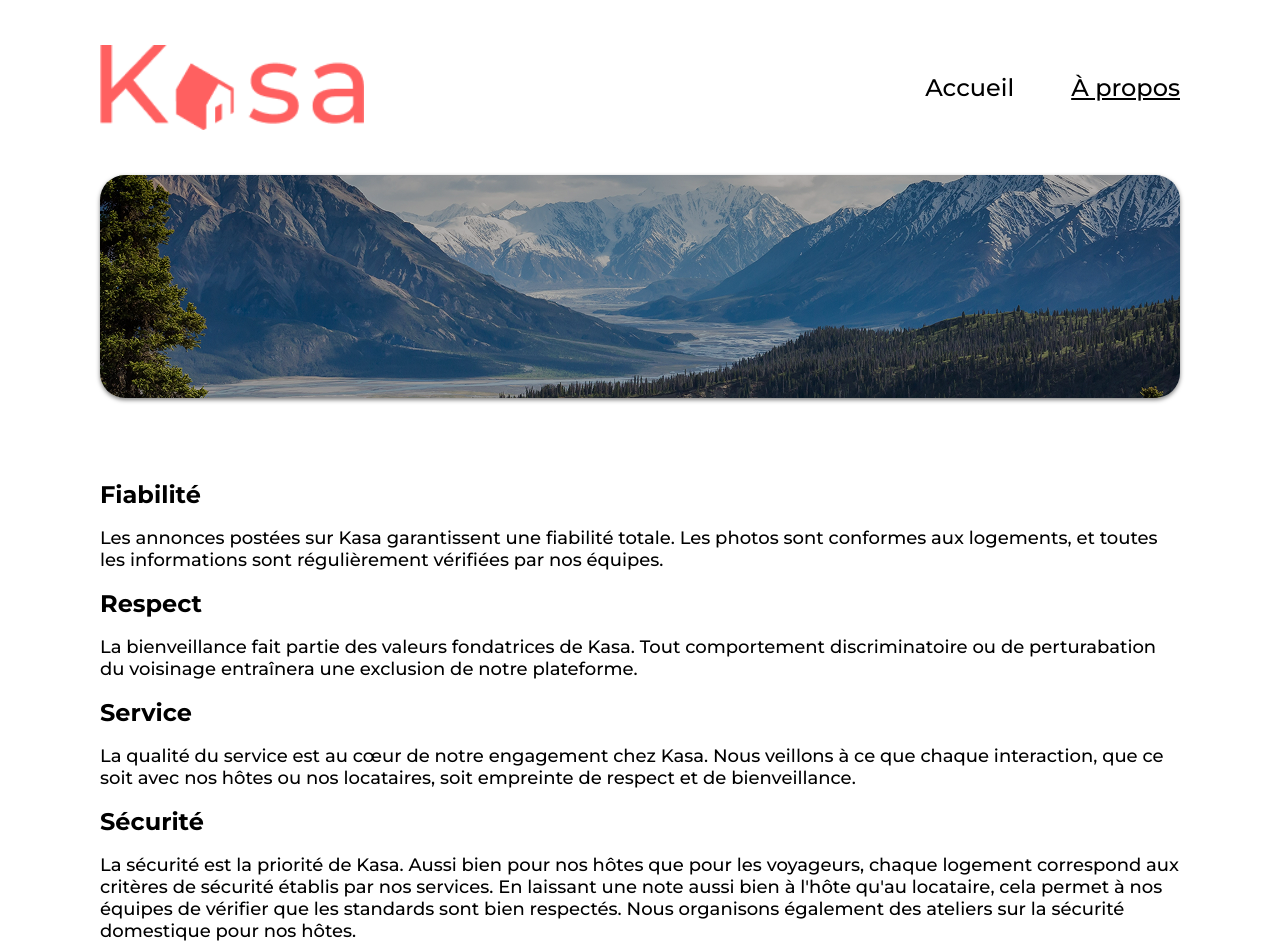
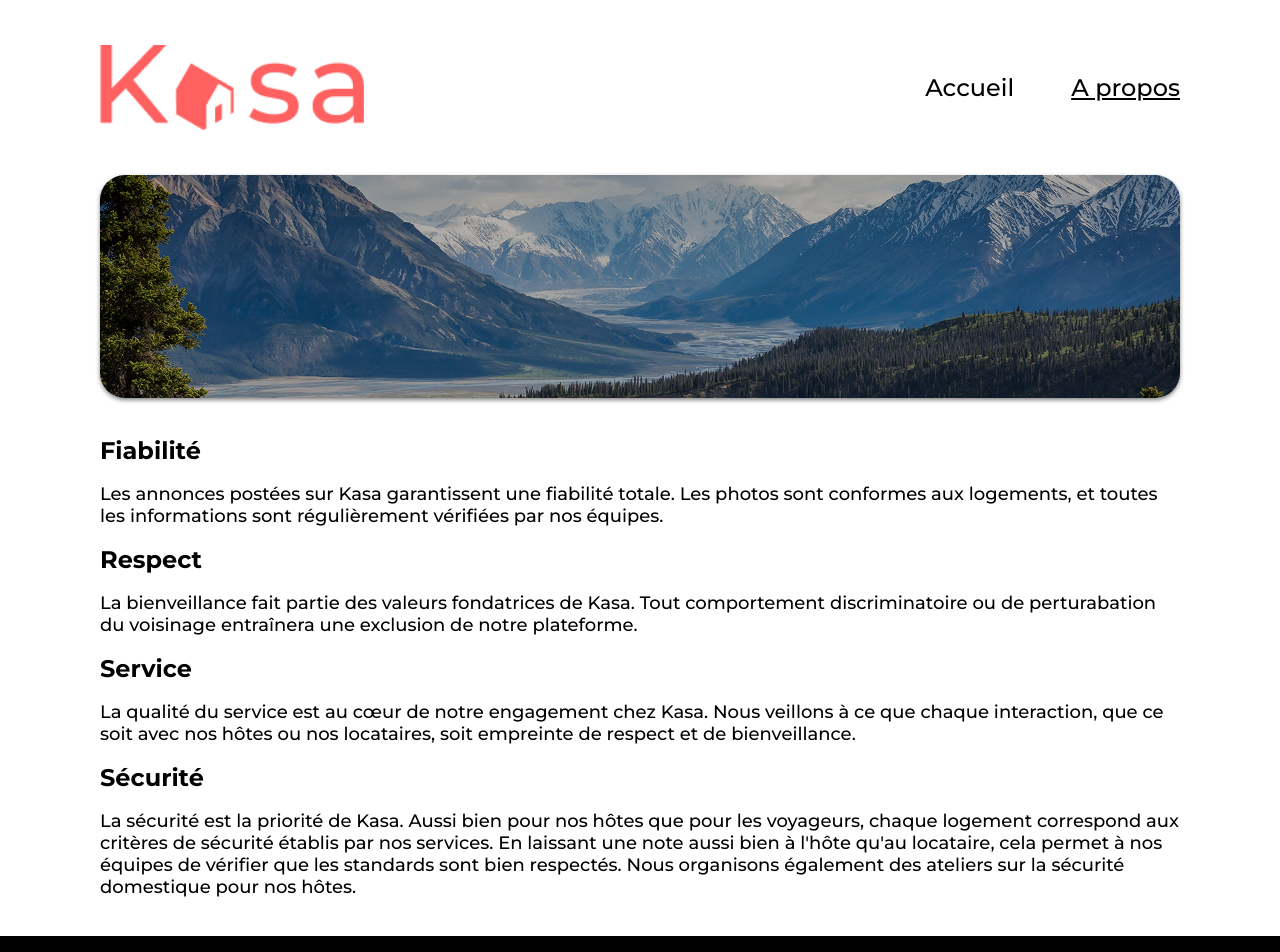
Before and after one commit to ericDev1o/kasa, a React (Vite) app: page /about in a window 1280 px wide. Shown: the top 952 px of the page. Built offline with nearby package versions, Linux system fonts and the light colour scheme.

Commit message:
About page values section top and bottom spacing is more compliant with Figma design.

```diff
--- a/src/assets/style/css/main.css
+++ b/src/assets/style/css/main.css
@@ -176,6 +176,17 @@
     grid-template-columns: repeat(3, 1fr);
   }
 }
+.values {
+  margin-top: 19px;
+  margin-bottom: 19px;
+}
+
+@media (min-width: 1024px) {
+  .values {
+    margin-top: 38px;
+    margin-bottom: 38px;
+  }
+}
 footer {
   padding: 66px 0 58px;
   display: flex;
@@ -217,6 +228,9 @@
 
 .headings-map-compliance {
   color: white;
+  line-height: 0;
+  margin-block-start: 0;
+  margin-block-end: 0;
 }
 
 @media (min-width: 1024px) {
--- /dev/null
+++ b/src/assets/style/scss/about.scss
@@ -0,0 +1,11 @@
+.values {
+    margin-top: 19px;
+    margin-bottom: 19px;
+}
+
+@media (min-width: 1024px) {
+    .values {
+        margin-top: 38px;
+        margin-bottom: 38px;
+    }
+}
--- a/src/assets/style/scss/main.scss
+++ b/src/assets/style/scss/main.scss
@@ -4,6 +4,7 @@
 @import 'banner.scss';
 @import 'card.scss';
 @import 'gallery.scss';
+@import 'about.scss';
 @import 'footer.scss';
 
 body, h2 {
@@ -31,6 +32,9 @@
 
 .headings-map-compliance {
     color: white;
+    line-height: 0;
+    margin-block-start: 0;
+    margin-block-end: 0;
 }
 
 @media (min-width: 1024px) {
--- a/src/components/UI/Header/index.tsx
+++ b/src/components/UI/Header/index.tsx
@@ -32,7 +32,7 @@
             >{ smallScreen ? 'ACCUEIL' : 'Accueil' }</a>
             <a href = '/about' aria-label="Découvrez-en plus sur nous"
                 className='no-underline'
-            >{ smallScreen ? 'À PROPOS' : 'À propos' }</a>
+            >{ smallScreen ? 'A PROPOS' : 'A propos' }</a>
         </nav>
     else if (! underlineHome && underlineAbout)
         return <nav>
@@ -41,7 +41,7 @@
             >{smallScreen ? 'ACCUEIL' : 'Accueil' }</a>
             <a href = '/about' aria-label="Découvrez-en plus sur nous"
                 className='underline'
-            >{smallScreen ? 'À PROPOS' : 'À propos' }</a>
+            >{smallScreen ? 'A PROPOS' : 'A propos' }</a>
         </nav>
     else if (! underlineHome && ! underlineAbout)
         return <nav>
@@ -50,7 +50,7 @@
             >{ smallScreen ? 'ACCUEIL' : 'Accueil' }</a>
             <a href = '/about' aria-label="Découvrez-en plus sur nous"
                 className='no-underline'
-            >{ smallScreen ? 'À PROPOS' : 'À propos' }</a>
+            >{ smallScreen ? 'A PROPOS' : 'A propos' }</a>
         </nav>
 }
 
--- a/src/pages/About/index.tsx
+++ b/src/pages/About/index.tsx
@@ -9,14 +9,24 @@
         <Layout page='about'>
             <Banner banner = { bannerContent } page = 'about' />
             <h1 className='headings-map-compliance'>À propos</h1>
+            <section className='values'>
+                <article>
                     <h2 className='value__h2'>Fiabilité</h2>
                     <p className='value__p'>Les annonces postées sur Kasa garantissent une fiabilité totale. Les photos sont conformes aux logements, et toutes les informations sont régulièrement vérifiées par nos équipes.</p>
+                </article>
+                <article>
                     <h2 className='value__h2'>Respect</h2>
                     <p className='value__p'>La bienveillance fait partie des valeurs fondatrices de Kasa. Tout comportement discriminatoire ou de perturabation du voisinage entraînera une exclusion de notre plateforme.</p>
+                </article>
+                <article>
                     <h2 className='value__h2'>Service</h2>
                     <p className='value__p'>La qualité du service est au cœur de notre engagement chez Kasa. Nous veillons à ce que chaque interaction, que ce soit avec nos hôtes ou nos locataires, soit empreinte de respect et de bienveillance.</p>
+                </article>
+                <article>
                     <h2 className='value__h2'>Sécurité</h2>
                     <p className='value__p'>La sécurité est la priorité de Kasa. Aussi bien pour nos hôtes que pour les voyageurs, chaque logement correspond aux critères de sécurité établis par nos services. En laissant une note aussi bien à l'hôte qu'au locataire, cela permet à nos équipes de vérifier que les standards sont bien respectés. Nous organisons également des ateliers sur la sécurité domestique pour nos hôtes.</p>
+                </article>
+            </section>
         </Layout>
     );
 }
```
Lines whose indentation alone changed are shown as unchanged.
